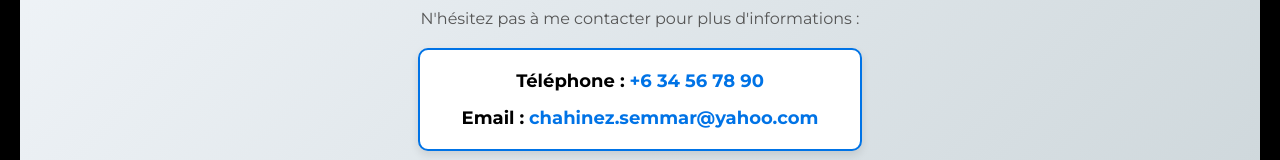
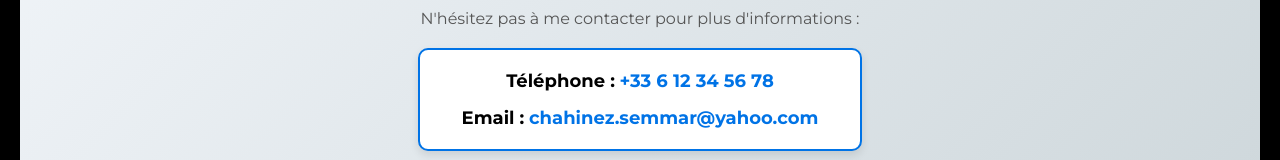
Before and after one commit to Chahinez125/portfolio, a React (Create React App) app: page / in a window 1280 px wide. Shown: the part 2479-2639 px from the top of the page. Built offline with nearby package versions, Linux system fonts and the light colour scheme.

Commit message:
modif contacte

```diff
--- a/src/components/FormContact/From.jsx
+++ b/src/components/FormContact/From.jsx
@@ -9,8 +9,8 @@ const BasicForm = () => {
         <div className="Contact-frame">
           <div className="Contact-item">
             <strong>Téléphone :</strong>{" "}
-            <a href="tel:+1234567890" className="Contact-link">
-              +6 34 56 78 90
+            <a href="tel:+33 6 12 34 56 78" className="Contact-link">
+            +33 6 12 34 56 78
             </a>
           </div>
           <div className="Contact-item">
```
